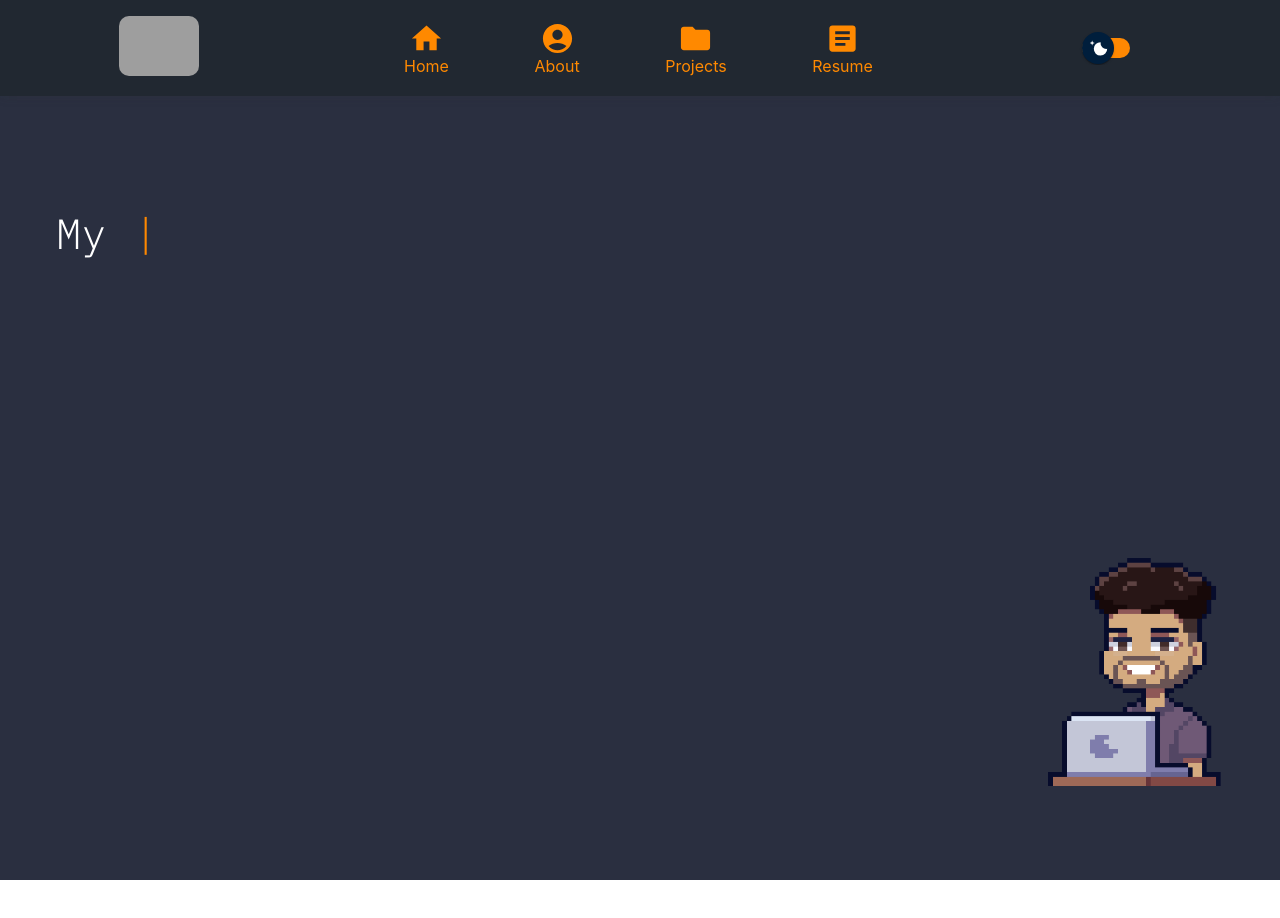
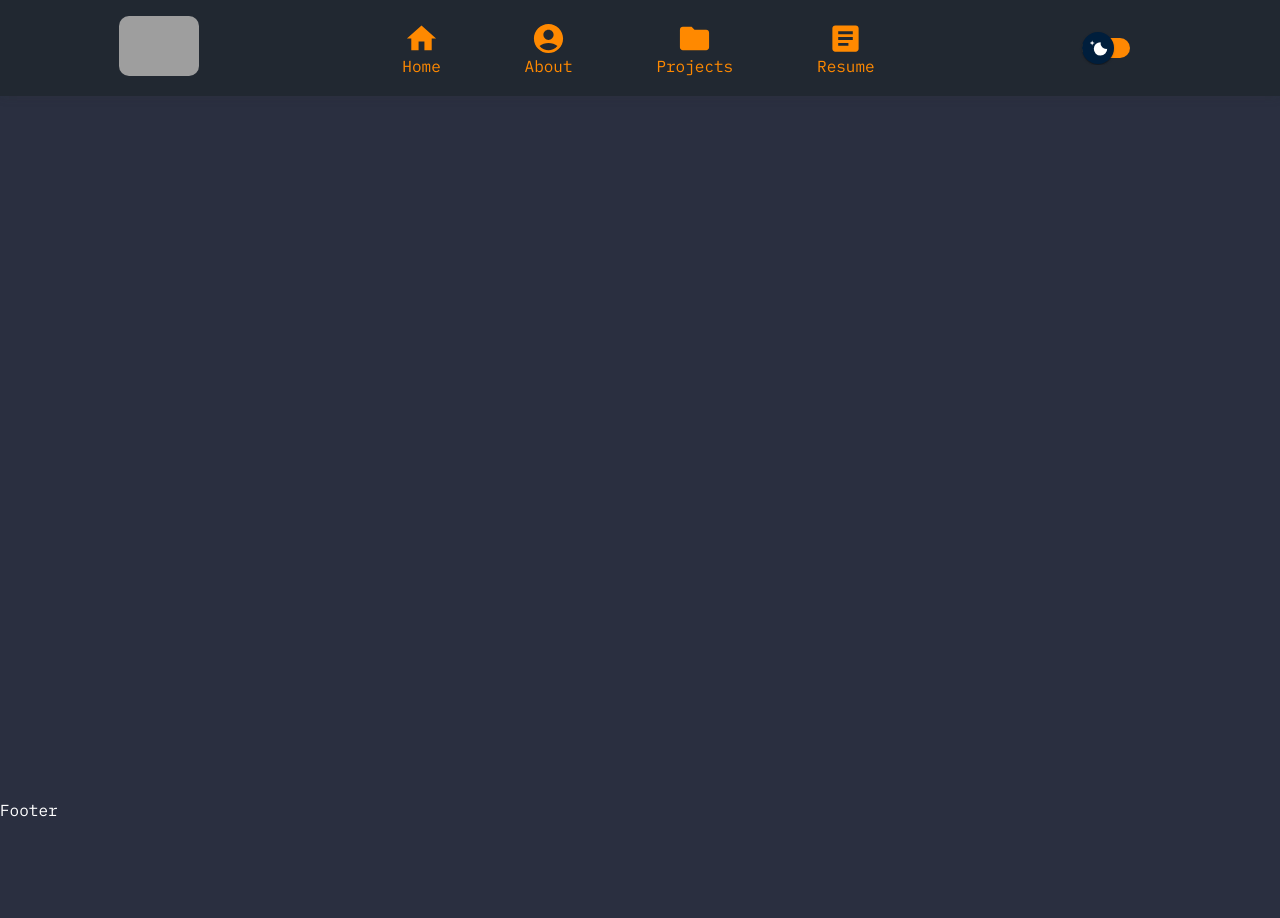
Before and after one commit to mustafabin/portfolio, a React (Create React App) app: page /resume in a window 1280 px wide. Shown: the top 918 px of the page. Before the commit the page ends 880 px from the top, so only its background shows below. Built offline with nearby package versions, Linux system fonts and the light colour scheme; grey boxes are pictures that could not be loaded.

Commit message:
added resume section and fixed animation bug with cursor when going thru resume and landing

```diff
--- a/src/App.jsx
+++ b/src/App.jsx
@@ -2,6 +2,10 @@ import "./styles/App.css";
 import { Routes, Route } from "react-router-dom";
 import Navbar from "./components/Nav.jsx";
 import Landing from "./components/Landing.jsx";
+import About from "./components/About.jsx";
+import Projects from "./components/Projects.jsx";
+import Footer from "./components/Footer.jsx";
+import Resume from "./components/Resume.jsx";
 function App() {
   return (
     <>
@@ -12,16 +16,15 @@ function App() {
           element={
             <>
               <Landing></Landing>
-              <Landing></Landing>
-              <Landing></Landing>
+              <About></About>
+              <Projects></Projects>
             </>
           }
         ></Route>
-        <Route path="/aboutme" element={<Landing></Landing>}></Route>
-        <Route path="/projects" element={<Landing></Landing>}></Route>
-        <Route path="/resume" element={<Landing></Landing>}></Route>
+        <Route path="/resume" element={<Resume></Resume>}></Route>
         <Route path="*" element={<Landing></Landing>}></Route>
       </Routes>
+      <Footer></Footer>
     </>
   );
 }
--- /dev/null
+++ b/src/components/About.jsx
@@ -0,0 +1,15 @@
+import React from "react";
+export default function About() {
+  return (
+    <>
+      <div className="fullscreen" id="About">
+        About
+      </div>
+      ;
+      <div className="fullscreen" id="Skills">
+        Skills
+      </div>
+      ;
+    </>
+  );
+}
--- a/src/components/DefaultNav.jsx
+++ b/src/components/DefaultNav.jsx
@@ -72,22 +72,19 @@ export default function DefaultNav() {
         ></img>
       </div>
       <div className="nav-link-container">
-        <HashLink to="/">
+        <HashLink smooth to="/#Landing">
           <HomeIcon fontSize="large"></HomeIcon>
           Home
         </HashLink>
-        <HashLink to="/">
+        <HashLink smooth to="/#About">
           <AccountCircleIcon fontSize="large"></AccountCircleIcon>
           About
         </HashLink>
-        <HashLink to="/">
+        <HashLink smooth to="/#Projects">
           <FolderIcon fontSize="large"></FolderIcon>
           Projects
         </HashLink>
-        <HashLink
-          to="/
-resume"
-        >
+        <HashLink smooth to="/resume/#Resume">
           <ArticleIcon fontSize="large"></ArticleIcon>
           Resume
         </HashLink>
--- /dev/null
+++ b/src/components/Footer.jsx
@@ -0,0 +1,9 @@
+import React from "react";
+
+export default function Footer() {
+  return (
+    <div className="fullscreen" id="Footer">
+      Footer
+    </div>
+  );
+}
--- a/src/components/Landing.jsx
+++ b/src/components/Landing.jsx
@@ -16,7 +16,7 @@ export default function Landing() {
     };
   }, []);
   return (
-    <div className="landing__main__container">
+    <div className="landing__main__container" id="Landing">
       <div className="landing__page">
         <div className="landing__typewriter">
           <div className="typewriter-container">
@@ -52,6 +52,7 @@ export default function Landing() {
                   .start();
               }}
             />
+            <h1>{screenWidth}</h1>
           </div>
         </div>
         <div className="landing__image__container">
--- a/src/components/MoblieNav.jsx
+++ b/src/components/MoblieNav.jsx
@@ -1,4 +1,4 @@
-import React, { useState, useEffect, useRef } from "react";
+import React, { useRef } from "react";
 import WhiteBrandVideo from "../media/white-brand.gif";
 import DarkBrandVideo from "../media/dark-brand.gif";
 import { useSelector, useDispatch } from "react-redux";
@@ -11,19 +11,19 @@ import FormControlLabel from "@mui/material/FormControlLabel";
 import { toggleValue } from "../redux/mode.js";
 import { MaterialUISwitch } from "./DefaultNav.jsx";
 import "../styles/MoblieNav.scss";
+
 export default function MoblieNav() {
   const dispatch = useDispatch();
   const mode = useSelector((state) => state.mode.value);
   const nav = useRef(null);
-  const navItems = useRef(null);
-  let handleSwitch = () => {
-    dispatch(toggleValue());
+  let handleClick = () => {
     nav.current.classList.toggle("moblie-nav-open");
     setTimeout(() => {
+      let typewriter = document.body.querySelector(".Typewriter__cursor");
+      if (typewriter) typewriter.classList.add("Typewriter__kill-animation");
       document.body
-        .querySelector(".Typewriter__cursor")
-        .classList.toggle("Typewriter__kill-animation");
-      navItems.current.classList.toggle("show-moblie-nav-items");
+        .querySelector(".moblie-nav-links")
+        .classList.toggle("show-moblie-nav-items");
     }, 450);
   };
   return (
@@ -42,15 +42,7 @@ export default function MoblieNav() {
           width="50"
           height="50"
           viewBox="0 0 50 50"
-          onClick={() => {
-            nav.current.classList.toggle("moblie-nav-open");
-            setTimeout(() => {
-              document.body
-                .querySelector(".Typewriter__cursor")
-                .classList.toggle("Typewriter__kill-animation");
-              navItems.current.classList.toggle("show-moblie-nav-items");
-            }, 450);
-          }}
+          onClick={handleClick}
         >
           <title>Toggle Menu</title>
           <g>
@@ -88,31 +80,35 @@ export default function MoblieNav() {
       </div>
       <div className="splash"></div>
       <div className="moblie-nav-links-container">
-        <div ref={navItems} className="moblie-nav-links">
-          <HashLink to="/">
+        <div className="moblie-nav-links">
+          <HashLink onClick={handleClick} smooth to="/#Landing">
             <HomeIcon fontSize="large"></HomeIcon>
             <p>Home</p>
           </HashLink>
-          <HashLink to="/">
+          <HashLink onClick={handleClick} smooth to="/#About">
             <AccountCircleIcon fontSize="large"></AccountCircleIcon>
             <p>About</p>
           </HashLink>
-          <HashLink to="/">
+          <HashLink onClick={handleClick} smooth to="/#Projects">
             <FolderIcon fontSize="large"></FolderIcon>
             <p>Projects</p>
           </HashLink>
-          <HashLink to="/resume">
+          <HashLink onClick={handleClick} smooth to="/resume/#Resume">
             <ArticleIcon fontSize="large"></ArticleIcon>
             <p>Resume</p>
           </HashLink>
           <div className="moblie-nav-switch">
             <FormControlLabel
-              onChange={handleSwitch}
+              onChange={() => {
+                dispatch(toggleValue());
+                handleClick();
+              }}
               control={
                 <MaterialUISwitch
                   onKeyDown={(e) => {
                     if (e.key === "Enter") {
-                      handleSwitch();
+                      dispatch(toggleValue());
+                      handleClick();
                     }
                   }}
                   sx={{ m: 1 }}
--- a/src/components/Nav.jsx
+++ b/src/components/Nav.jsx
@@ -15,6 +15,7 @@ export default function Nav() {
     } else if (window.scrollY - lastScrollY < -5) {
       setNavClass("");
     }
+    // if user is at the top of the page show nav regardless
     if (window.scrollY === 0) setNavClass("");
     lastScrollY = window.scrollY;
   });
--- /dev/null
+++ b/src/components/Projects.jsx
@@ -0,0 +1,9 @@
+import React from "react";
+
+export default function Projects() {
+  return (
+    <div className="fullscreen" id="Projects">
+      Projects
+    </div>
+  );
+}
--- /dev/null
+++ b/src/components/Resume.jsx
@@ -0,0 +1,9 @@
+import React from "react";
+
+export default function Resume() {
+  return (
+    <div className="fullscreen" id="Resume">
+      Resume
+    </div>
+  );
+}
--- a/src/index.css
+++ b/src/index.css
@@ -1,3 +1,7 @@
+@import url("https://fonts.googleapis.com/css2?family=IBM+Plex+Mono:wght@300;400;600&display=swap");
+* {
+  font-family: "IBM Plex Mono", monospace;
+}
 :root {
   --main-color: #2a2f40;
   --dark-main-color: #212831;
@@ -14,7 +18,12 @@ body {
   -webkit-font-smoothing: antialiased;
   -moz-osx-font-smoothing: grayscale;
 }
-
+.fullscreen {
+  width: 100vw;
+  height: 100vh;
+  background-color: var(--main-color);
+  color: var(--text-color);
+}
 code {
   font-family: source-code-pro, Menlo, Monaco, Consolas, "Courier New",
     monospace;
--- a/src/styles/Landing.scss
+++ b/src/styles/Landing.scss
@@ -1,4 +1,3 @@
-@import url("https://fonts.googleapis.com/css2?family=IBM+Plex+Mono:wght@300;400;600&display=swap");
 .landing {
   &__page {
     display: flex;
@@ -38,7 +37,6 @@ strong {
   padding: 2rem;
 }
 .Typewriter {
-  font-family: "IBM Plex Mono", monospace;
   font-weight: 300;
   margin-top: 5rem;
   font-size: 2.3rem;
--- a/src/styles/MoblieNav.scss
+++ b/src/styles/MoblieNav.scss
@@ -115,7 +115,6 @@
 }
 .moblie-nav-links a {
   color: var(--action-color);
-
   width: 100%;
   display: flex;
   justify-content: center;
```
